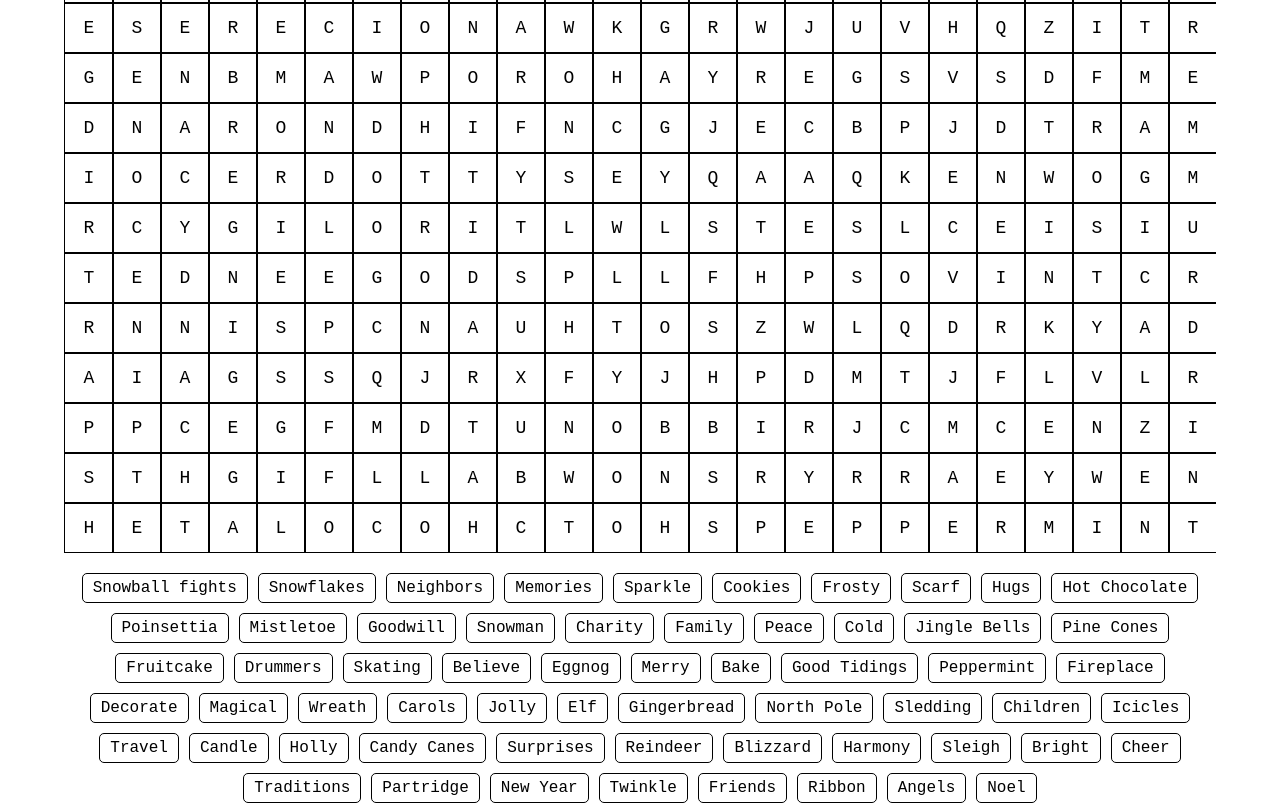
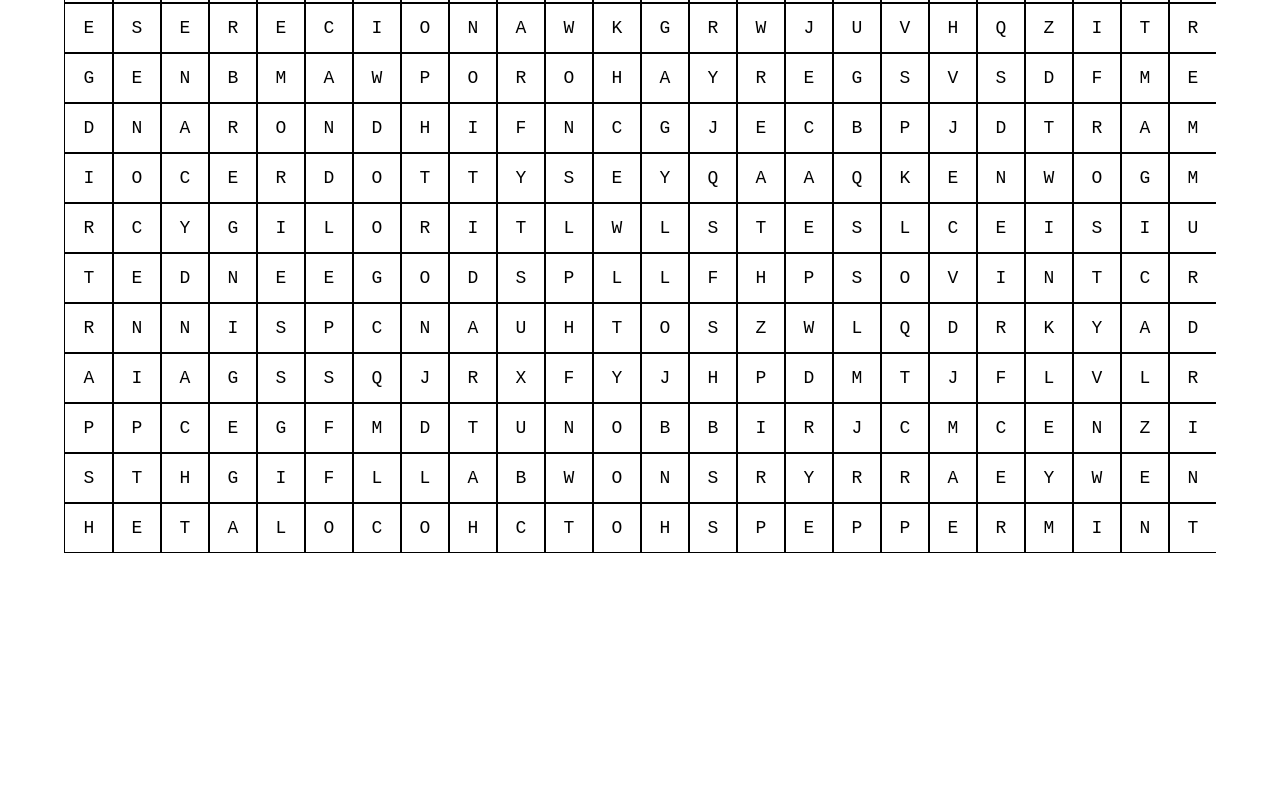
Before and after one commit to Vanilla3308/word-search, a plain HTML site: page index.html in a window 1280 px wide. Shown: the part 667-1470 px from the top of the page. After the commit the page ends 1240 px from the top, so only its background shows below. Drawn offline with Linux system fonts and the light colour scheme.

Commit message:
index.html

```diff
--- a/index.html
+++ b/index.html
@@ -104,20 +104,6 @@
             "HETALOCOHCTOHSPEPPERMINT"
         ];
 
-        const words = [
-            "Snowball fights", "Snowflakes", "Neighbors", "Memories", "Sparkle",
-            "Cookies", "Frosty", "Scarf", "Hugs", "Hot Chocolate", "Poinsettia",
-            "Mistletoe", "Goodwill", "Snowman", "Charity", "Family", "Peace",
-            "Cold", "Jingle Bells", "Pine Cones", "Fruitcake", "Drummers",
-            "Skating", "Believe", "Eggnog", "Merry", "Bake", "Good Tidings",
-            "Peppermint", "Fireplace", "Decorate", "Magical", "Wreath",
-            "Carols", "Jolly", "Elf", "Gingerbread", "North Pole", "Sledding",
-            "Children", "Icicles", "Travel", "Candle", "Holly", "Candy Canes",
-            "Surprises", "Reindeer", "Blizzard", "Harmony", "Sleigh",
-            "Bright", "Cheer", "Traditions", "Partridge", "New Year", "Twinkle",
-            "Friends", "Ribbon", "Angels", "Noel"
-        ];
-
         const container = document.getElementById("wordsearch");
         const wordListContainer = document.getElementById("wordList");
 
```
